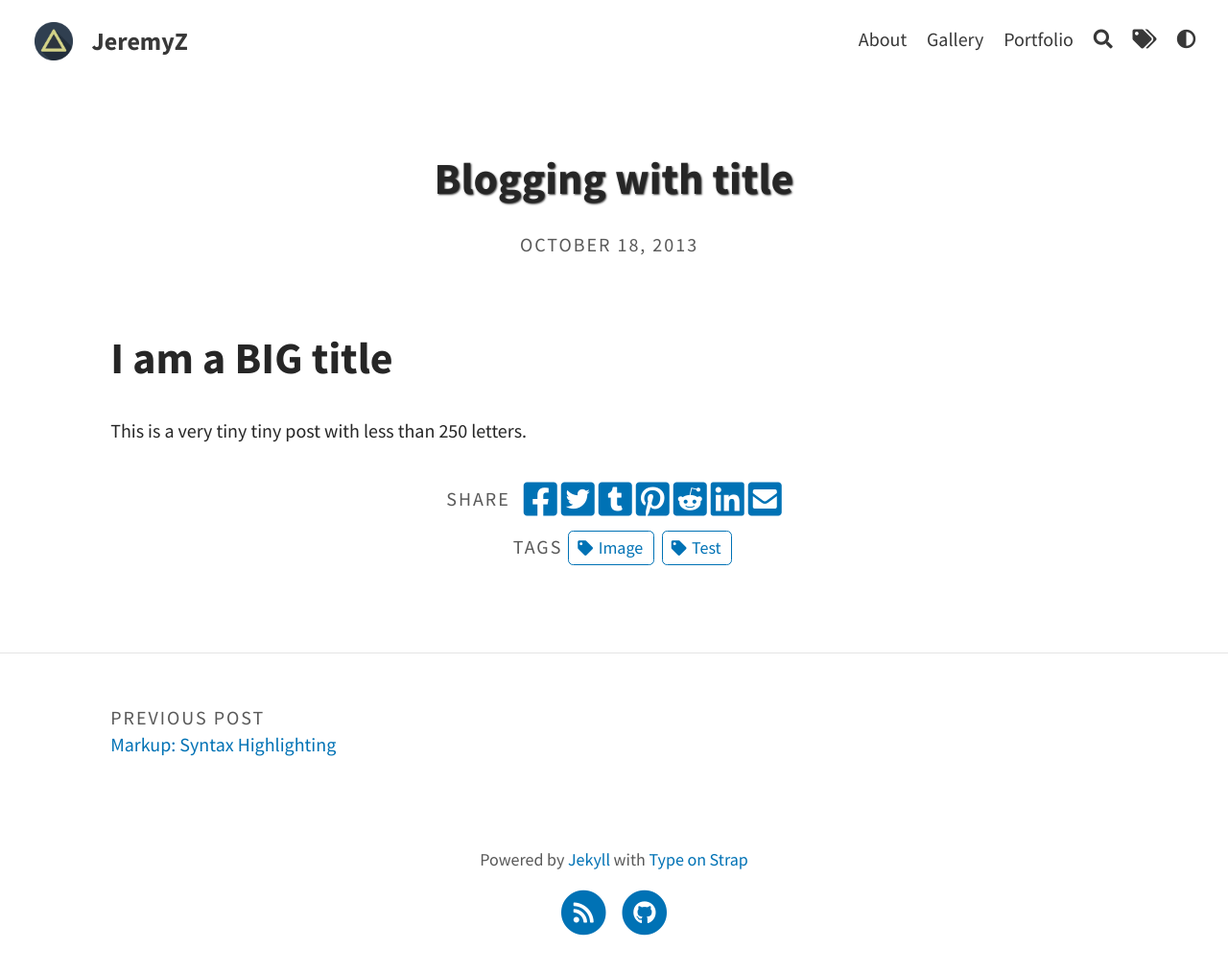
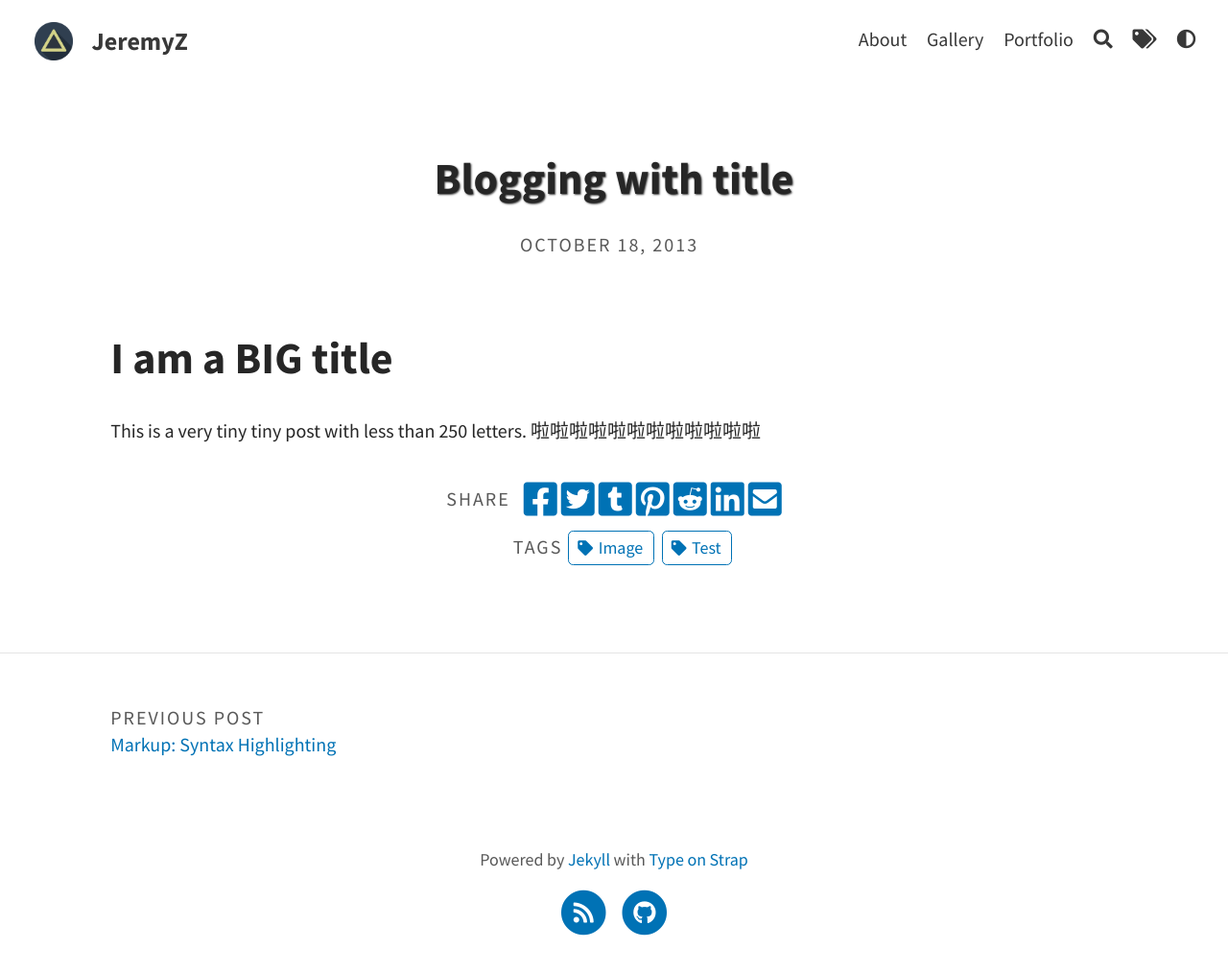
Before and after one commit to JeremyZ2/jeremyz2.github.io, a Jekyll site: the page built from _posts/2013-10-18-blogging-with-title.md, in a window 1280 px wide. Shown: the whole page at 96% size. Built offline with Jekyll 4.4.1, drawn with Linux system fonts in a browser that asks for light colours.

Commit message:
blog trail update

```diff
--- a/_posts/2013-10-18-blogging-with-title.md
+++ b/_posts/2013-10-18-blogging-with-title.md
@@ -8,3 +8,4 @@ tags: [Test, Image]
 # I am a BIG title
 
 This is a very tiny tiny post with less than 250 letters.
+啦啦啦啦啦啦啦啦啦啦啦啦
```
